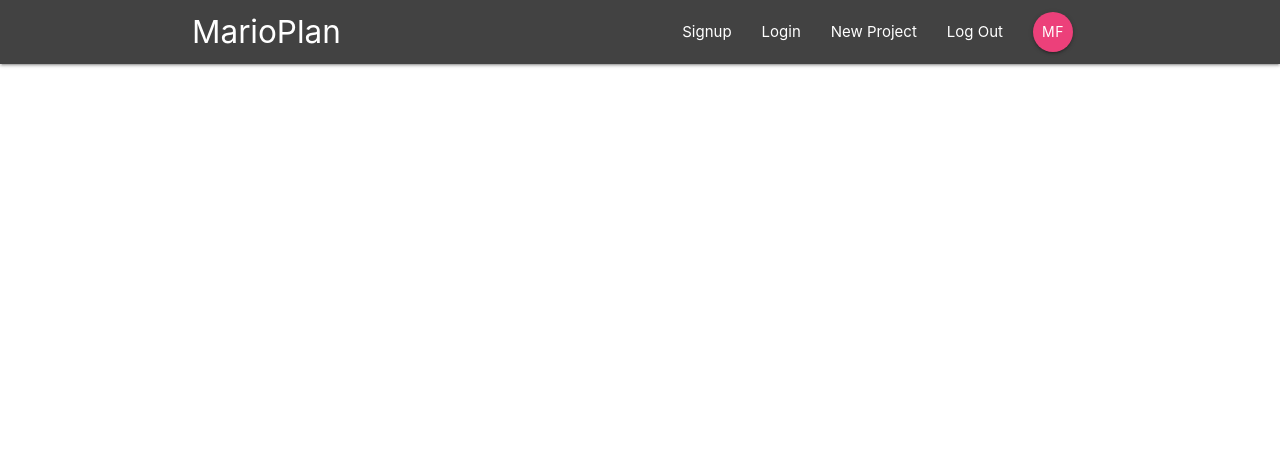
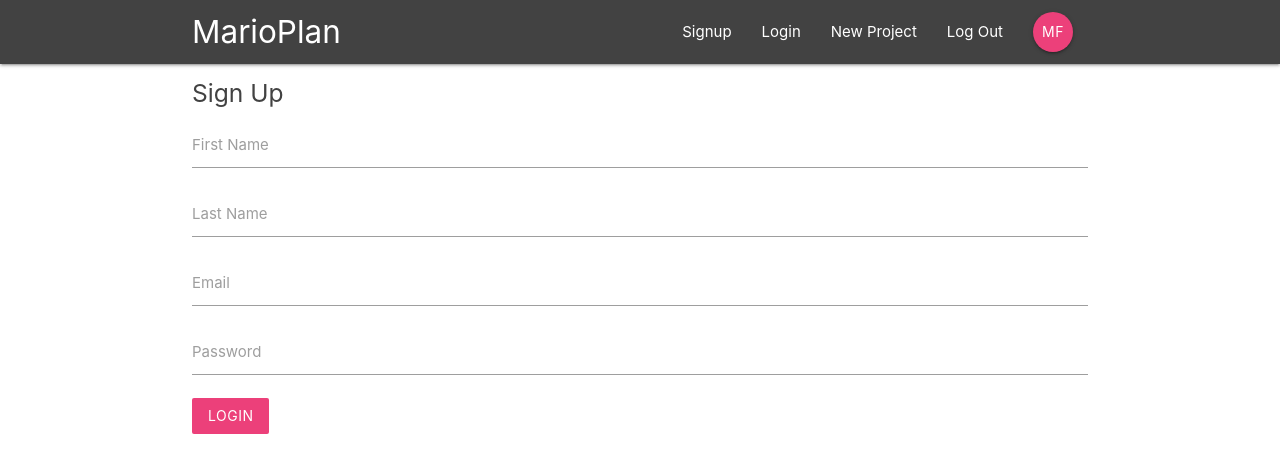
Before and after one commit to foysal-m/react-redux-firebase-app, a React (Create React App) app: page /signup in a window 1280 px wide. Shown: the top 472 px of the page. Built offline with nearby package versions, Linux system fonts and the light colour scheme.

Commit message:
wrote signin & signout component

```diff
--- a/public/index.html
+++ b/public/index.html
@@ -18,5 +18,6 @@
   </head>
   <body>
     <div id="root"></div>
+    <script src="https://cdnjs.cloudflare.com/ajax/libs/materialize/1.0.0/js/materialize.min.js"></script>
   </body>
 </html>
--- a/src/components/App/App.js
+++ b/src/components/App/App.js
@@ -1,11 +1,21 @@
-import { BrowserRouter as Router } from 'react-router-dom'
+import { BrowserRouter as Router, Route, Switch } from 'react-router-dom'
+import SignIn from '../Auth/SignIn'
+import SignUp from '../Auth/SingUp'
+import Dashboard from '../Dashboard/Dashboard'
 import NavBar from '../Layout/NavBar'
+import ProjectDetails from '../Projects/ProjectDetails'
 
 function App() {
   return (
     <Router>
       <div className="App">
         <NavBar />
+        <Switch>
+          <Route path="/" exact component={Dashboard} />
+          <Route path="/project/:id" component={ProjectDetails} />
+          <Route path="/signin" component={SignIn} />
+          <Route path="/signup" component={SignUp} />
+        </Switch>
       </div>
     </Router>
   )
--- a/src/components/Auth/SignIn.js
+++ b/src/components/Auth/SignIn.js
@@ -0,0 +1,35 @@
+import React, { useState } from 'react'
+
+function SignIn() {
+  const [user, setUser] = useState({ email: '', password: '' })
+  const handleChange = (e) => {
+    setUser({
+      ...user,
+      [e.target.id]: e.target.value,
+    })
+  }
+  const handleSubmit = (e) => {
+    e.preventDefault()
+    console.log(user)
+  }
+  return (
+    <div className="container">
+      <form className="white" onSubmit={handleSubmit}>
+        <h5 className="grey-text text-darken-3">Sign In</h5>
+        <div className="input-field">
+          <label htmlFor="email">Email</label>
+          <input type="email" id="email" onChange={handleChange} />
+        </div>
+        <div className="input-field">
+          <label htmlFor="password">Password</label>
+          <input type="password" id="password" onChange={handleChange} />
+        </div>
+        <div className="input-field">
+          <button className="btn pink lighten-1 z-depth-0">Login</button>
+        </div>
+      </form>
+    </div>
+  )
+}
+
+export default SignIn
--- a/src/components/Auth/SingUp.js
+++ b/src/components/Auth/SingUp.js
@@ -0,0 +1,48 @@
+import React, { useState } from 'react'
+
+function SignUp() {
+  const [user, setUser] = useState({
+    firstName: '',
+    lastName: '',
+    email: '',
+    password: '',
+  })
+  const handleChange = (e) => {
+    setUser({
+      ...user,
+      [e.target.id]: e.target.value,
+    })
+  }
+  const handleSubmit = (e) => {
+    e.preventDefault()
+    console.log(user)
+  }
+  return (
+    <div className="container">
+      <form className="white" onSubmit={handleSubmit}>
+        <h5 className="grey-text text-darken-3">Sign Up</h5>
+        <div className="input-field">
+          <label htmlFor="firstName">First Name</label>
+          <input type="text" id="firstName" onChange={handleChange} />
+        </div>
+        <div className="input-field">
+          <label htmlFor="lastName">Last Name</label>
+          <input type="text" id="lastName" onChange={handleChange} />
+        </div>
+        <div className="input-field">
+          <label htmlFor="email">Email</label>
+          <input type="email" id="email" onChange={handleChange} />
+        </div>
+        <div className="input-field">
+          <label htmlFor="password">Password</label>
+          <input type="password" id="password" onChange={handleChange} />
+        </div>
+        <div className="input-field">
+          <button className="btn pink lighten-1 z-depth-0">Login</button>
+        </div>
+      </form>
+    </div>
+  )
+}
+
+export default SignUp
--- a/src/components/Dashboard/Dashboard.js
+++ b/src/components/Dashboard/Dashboard.js
@@ -0,0 +1,21 @@
+import React from 'react'
+
+import Notifications from './Notifications'
+import ProjectsList from '../Projects/ProjectsList'
+
+function Dashboard() {
+  return (
+    <div className="dashboar container">
+      <div className="row">
+        <div className="col s12 m6">
+          <ProjectsList />
+        </div>
+        <div className="col s12 m5 offset-m1">
+          <Notifications />
+        </div>
+      </div>
+    </div>
+  )
+}
+
+export default Dashboard
--- a/src/components/Dashboard/Notifications.js
+++ b/src/components/Dashboard/Notifications.js
@@ -0,0 +1,11 @@
+import React from 'react'
+
+function Notifications() {
+  return (
+    <div>
+      <p>Notifications</p>
+    </div>
+  )
+}
+
+export default Notifications
--- a/src/components/Projects/ProjectDetails.js
+++ b/src/components/Projects/ProjectDetails.js
@@ -0,0 +1,26 @@
+import React from 'react'
+
+function ProjectDetails(props) {
+  const id = props.match.params.id
+  return (
+    <div className="container section project-details">
+      <div className="card z-depth-0">
+        <div className="card-content">
+          <span className="card-title">Project Title - {id}</span>
+          <p>
+            Lorem ipsum dolor sit amet, consectetur adipisicing elit. Aperiam
+            fuga adipisci ratione ea sit autem nulla natus, totam distinctio
+            debitis, harum ut est, dolore necessitatibus itaque deleniti vel
+            dolorum asperiores.
+          </p>
+        </div>
+        <div className="card-action-grey lighten-4 grey-text">
+          <div>Posted by The Net Ninja</div>
+          <div>2nd September, 2am</div>
+        </div>
+      </div>
+    </div>
+  )
+}
+
+export default ProjectDetails
--- a/src/components/Projects/ProjectsList.js
+++ b/src/components/Projects/ProjectsList.js
@@ -0,0 +1,14 @@
+import React from 'react'
+import ProjectsSummary from './ProjectsSummary'
+
+function ProjectsList() {
+  return (
+    <div className="project-list section">
+      <ProjectsSummary />
+      <ProjectsSummary />
+      <ProjectsSummary />
+    </div>
+  )
+}
+
+export default ProjectsList
--- a/src/components/Projects/ProjectsSummary.js
+++ b/src/components/Projects/ProjectsSummary.js
@@ -1,7 +1,15 @@
 import React from 'react'
 
 function ProjectsSummary() {
-  return <div>Hello world</div>
+  return (
+    <div className="card z-depth-0 project-summary">
+      <div className="card-content grey-text text-darken-3">
+        <span className="card-title">Project Title</span>
+        <p>Posted by the Net Ninja</p>
+        <p className="grey-text"> 3rd Septermber, 2am</p>
+      </div>
+    </div>
+  )
 }
 
 export default ProjectsSummary
```
Also changed, not shown: 1 other file (tests, documents, lock files or other folders).
